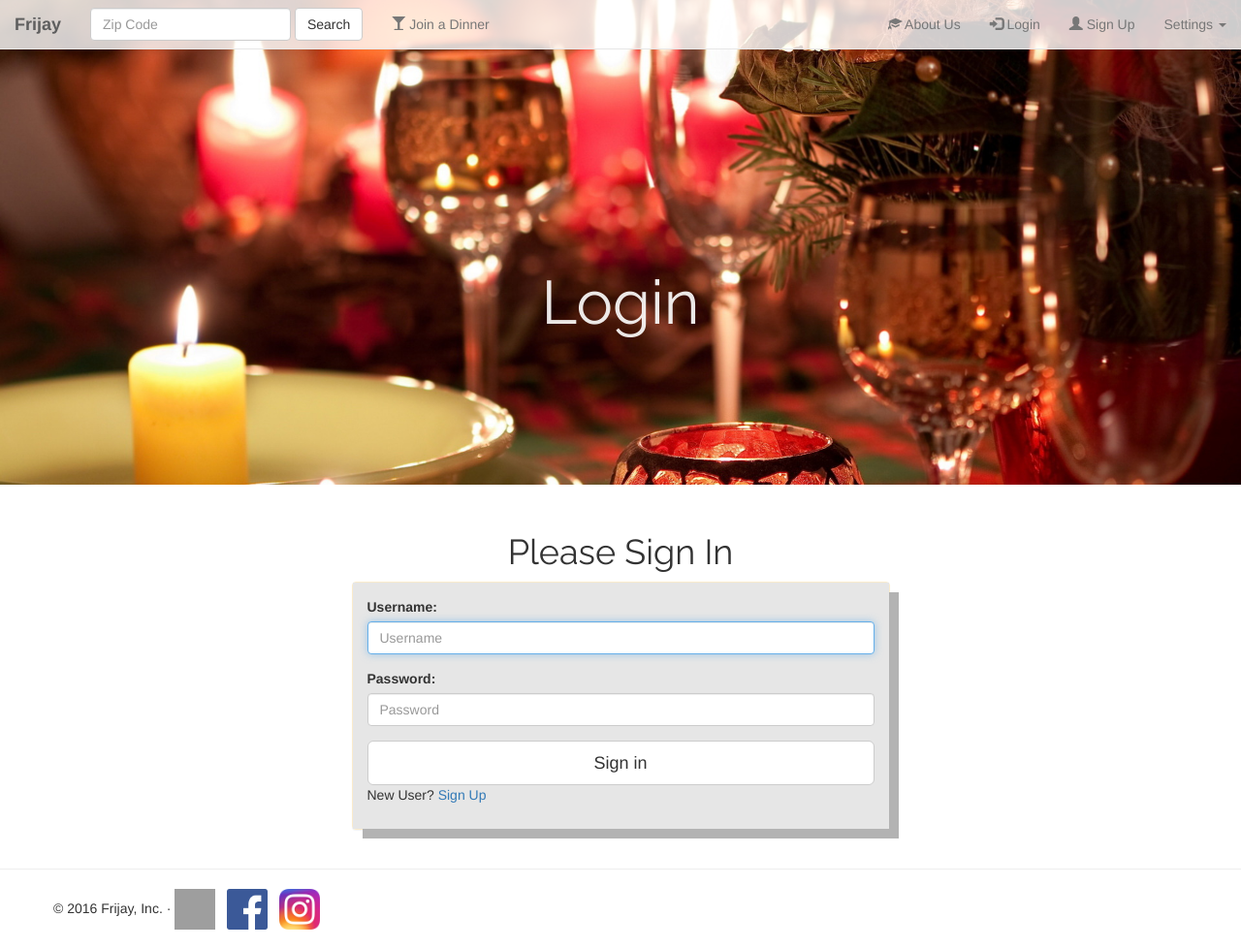
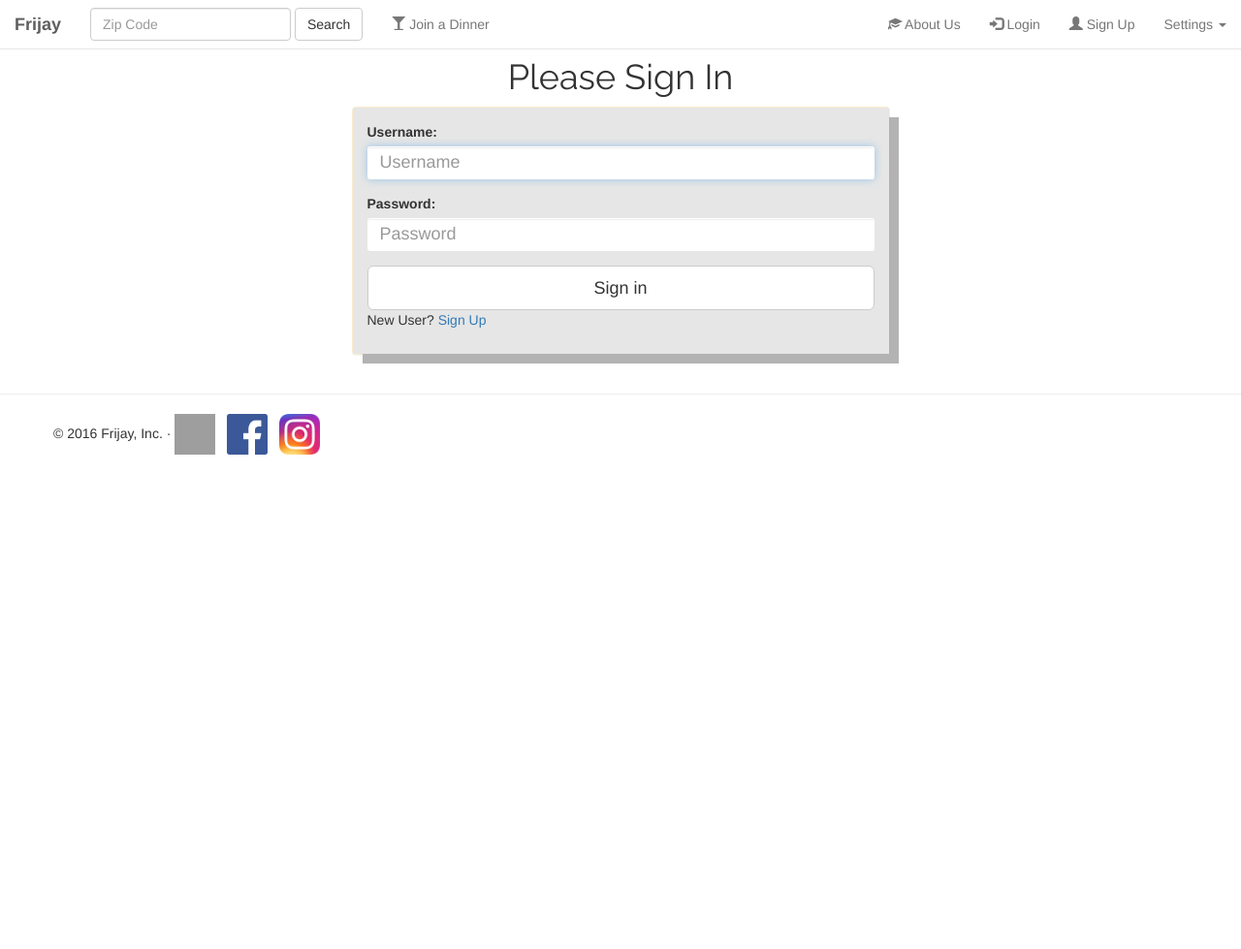
Before and after one commit to afranco07/shabbatTable, a Django app: page /frijay/login in a window 1280 px wide. Shown: the whole page at 97% size. After the commit the page ends 469 px from the top, so only its background shows below. Run offline with Django 3.2, Linux system fonts and the light colour scheme; some libraries are stand-ins or nearby versions; grey boxes are pictures that could not be loaded.

Commit message:
Changing in Forms and fonts

```diff
--- a/static/css/frijay.css
+++ b/static/css/frijay.css
@@ -50,3 +50,11 @@ input[type=text]:focus {
   position: relative;
   clear: both;
 }
+.form-group.sign input {
+  outline: 0;
+  border: 1px solid rgba(255, 255, 255, 0.4);
+  border-radius: 3px;
+  font-size: 18px;
+  color: black;
+  font-weight: 300;
+}
--- a/templates/frijay/events.html
+++ b/templates/frijay/events.html
@@ -9,7 +9,7 @@
 {% block body %}
 <br>
 <br>
-<h1>Events</h1>
+<h1 style="font-family: 'Raleway', sans-serif">Events</h1>
 {% autoescape off %}
 {% for event in html_list %}
     <div class="col-sm-4 col-md-3">
--- a/templates/frijay/login.html
+++ b/templates/frijay/login.html
@@ -6,9 +6,12 @@
 {% endblock %}
 
 {% block body %}
-<div class="jumbotron">
-	<h1 class="display-3"> Login</h1>
-</div>
+<br />
+	<br />
+
+<!--<div class="jumbotron">-->
+	<!--<h1 class="display-3"> Login</h1>-->
+<!--</div>-->
 <div class="container">
         <div class="row">
             <h1 class="h1-font" style="text-align: center">Please Sign In</h1>
@@ -21,12 +24,12 @@
                   <div class="panel-body">
                 <form class="form-signin" role="form" method="post" action="{% url 'login' %}">
                     {% csrf_token %}
-                    <div class="form-group">
+                    <div class="form-group sign">
                         <label for="id_username">Username: </label>
                         <input type="text" name="username" id="id_username" class="form-control"
                         placeholder="Username" required autofocus>
                     </div>
-                    <div class="form-group">
+                    <div class="form-group sign">
                         <label for="id_password">Password: </label>
                         <input type="password" name="password" id="id_password" class="form-control"
                         placeholder="Password" required>
--- a/templates/frijay/signup.html
+++ b/templates/frijay/signup.html
@@ -35,12 +35,12 @@
                         enctype="multipart/form-data">
                         {% csrf_token %}
 						{% for field in user_form %}
-  	                          <div class="form-group">
+  	                          <div class="form-group sign">
   	                              {{ field.errors }}
 
 
   	                              <label class="form-group" for="{{ field.id_for_label }}" data-success="">{{  field.label }}</label><br />
-								  <input class="form-control" {{ field }} </input>
+								  <input class="form-control sign" {{ field }} </input>
 
 
 
```
